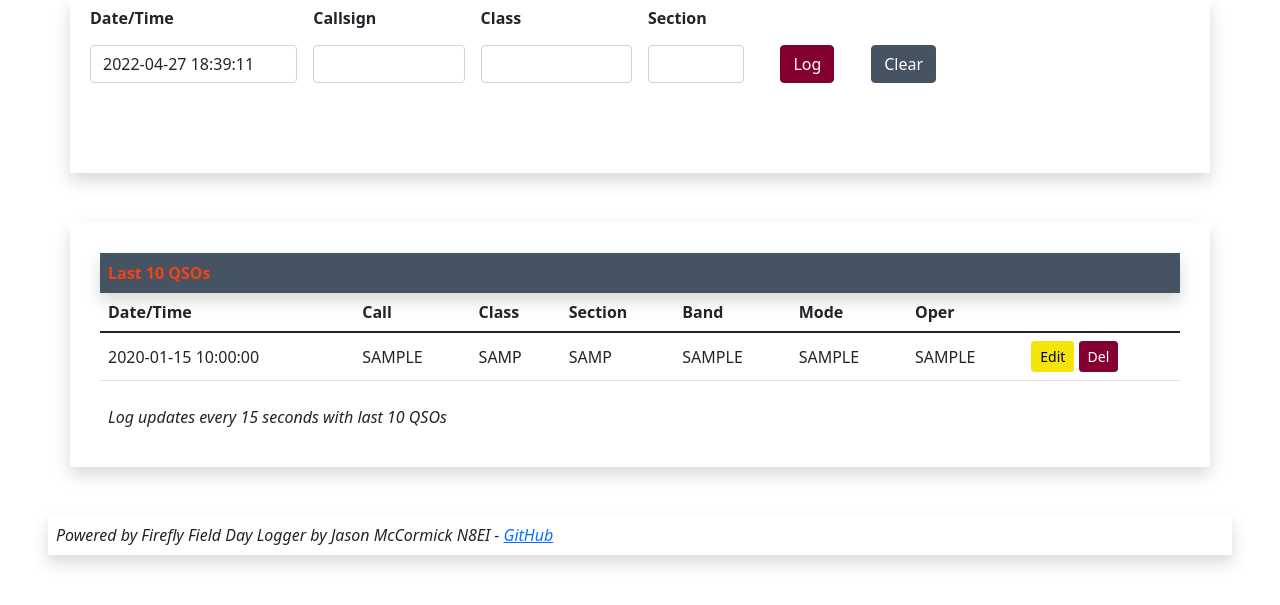
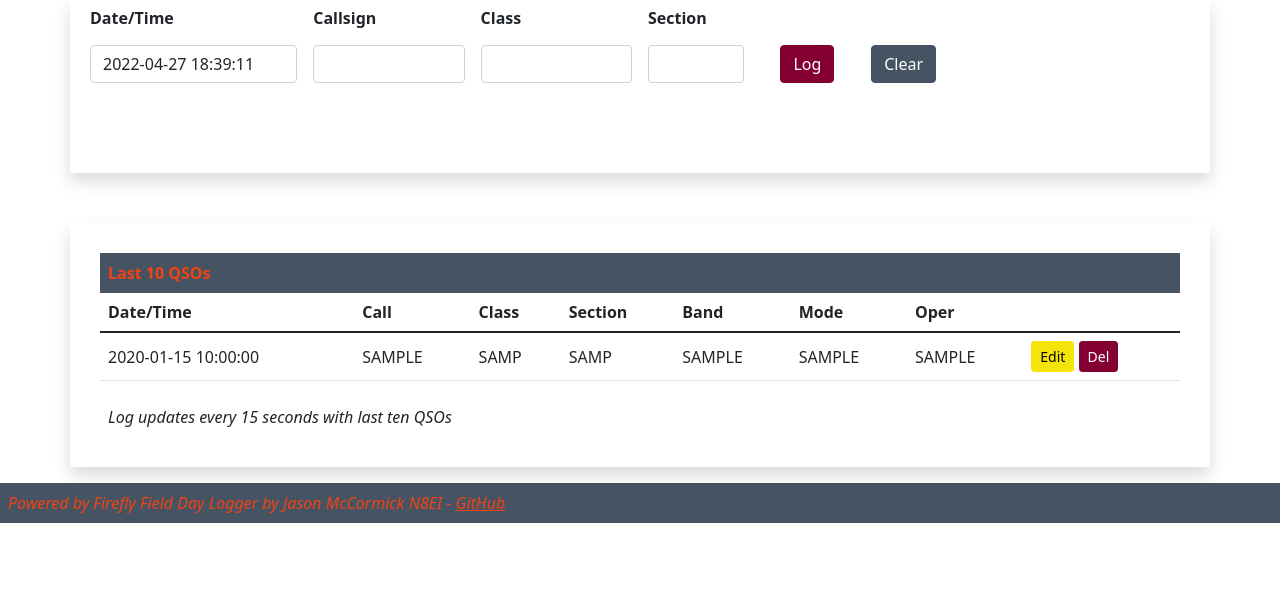
Before and after one commit to jxmx/firefly-logger, a PHP site: page / in a window 1280 px wide. Shown: the part 106-711 px from the top of the page. Run offline with PHP 8.4, Linux system fonts and the light colour scheme; tables that the repository leaves empty hold one stand-in row (values such as "Sample post").

Commit message:
UI tweaks

```diff
--- a/css/local.css
+++ b/css/local.css
@@ -16,6 +16,15 @@
 
 .titlebars {
 	background-color: var(--black-coral);
+	color: var(--coquelicot);
+}
+
+.footerbar {
+	background-color: var(--black-coral);
+	color: var(--coquelicot);
+}
+
+.footerbar a:link, .footerbar a:hover, .footerbar a:active, .footerbar a:visited {
 	color: var(--coquelicot);
 }
 
--- a/index.html
+++ b/index.html
@@ -122,10 +122,10 @@
 			</div>
 		</div>
 	</div>
-	<div class="container-md shadow log-disp-container">
+	<div class="container-md shadow log-disp-container mb-3">
 		<div class="row">
 			<div class="col">
-				<div class="d-flex shadow titlebars p-2"><b>Last 10 QSOs</b></div>
+				<div class="d-flex titlebars p-2"><b>Last 10 QSOs</b></div>
 				<table class="table table-hover">
 					<thead>
 						<tr>
@@ -142,7 +142,7 @@
 					<tbody id="logdisplay" name="logdisplay">
 					</tbody>
 				</table>
-				<div class="d-flex p-2"><i>Log updates every 15 seconds with last 10 QSOs</i></div>
+				<div class="d-flex p-2"><i>Log updates every 15 seconds with last ten QSOs</i></div>
 			</div>
 		</div>
 	</div>
@@ -154,7 +154,7 @@
 	<script src="js/index.js"></script>
 </main>
 <footer>
-	<div class="d-flex shadow m-5 p-2"><i>Powered by Firefly Field Day Logger by Jason McCormick N8EI - <a href="https://github.com/jxmx/ffdl" tabindex="-1">GitHub</a></i></div>
+	<div class="d-flex footerbar p-2"><i>Powered by Firefly Field Day Logger by Jason McCormick N8EI - <a href="https://github.com/jxmx/ffdl" tabindex="-1">GitHub</a></i></div>
 </footer>
 </body>
 </html>
```
